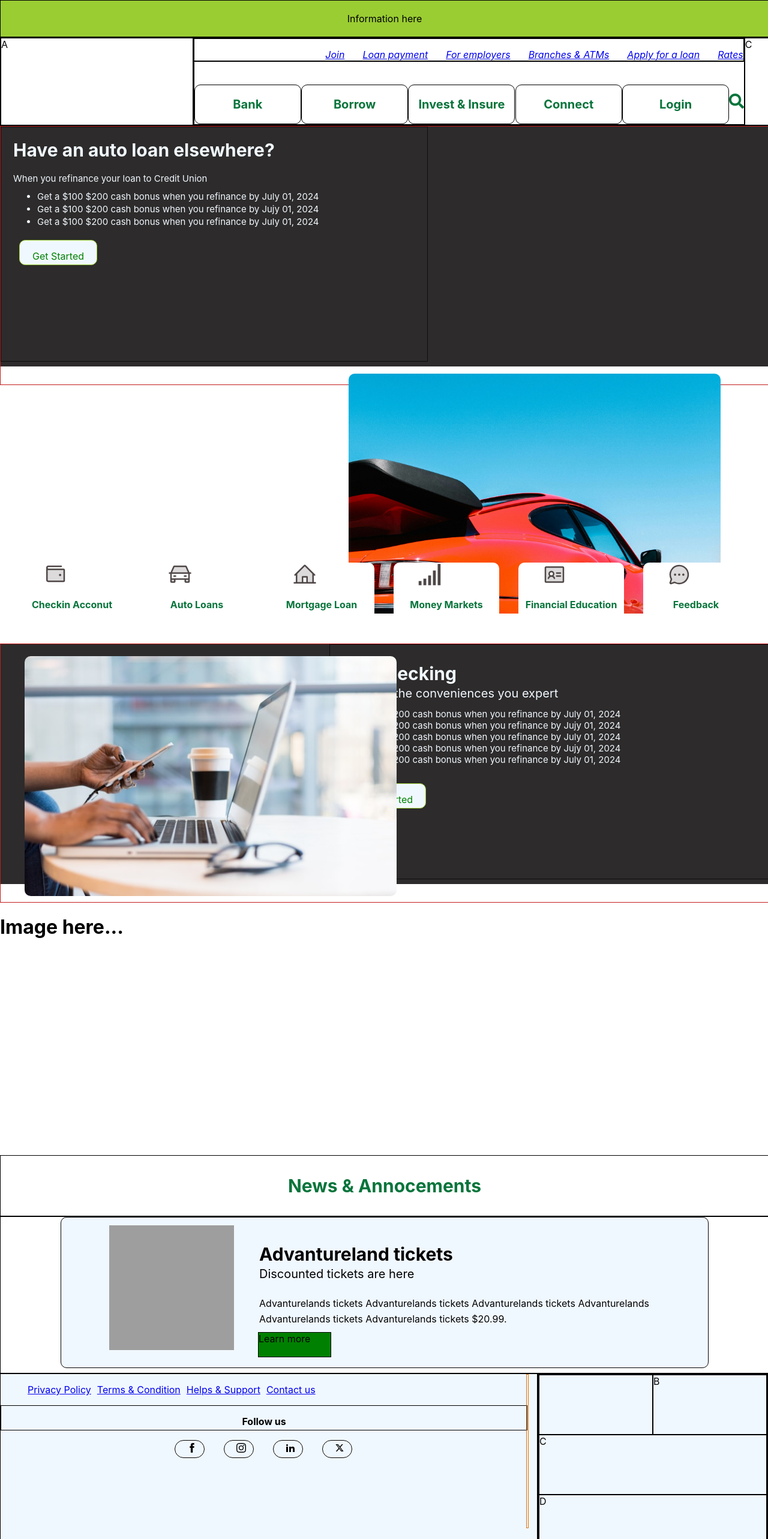
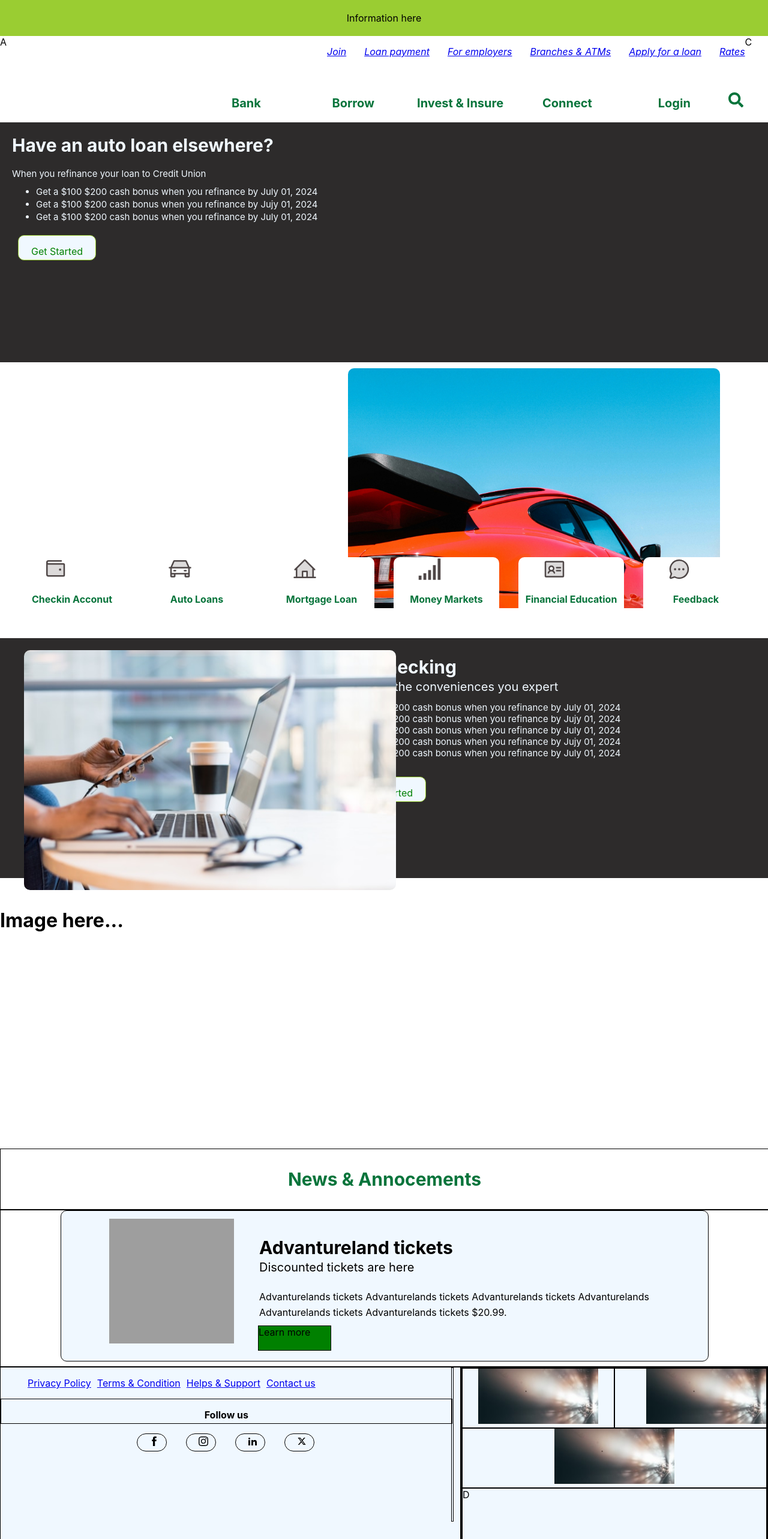
Before and after one commit to FrancisMingomba/thebank, a React (Create React App) app: page / in a window 1280 px wide. Shown: the top 2566 px of the page at 60% size. Built offline with nearby package versions, Linux system fonts and the light colour scheme; grey boxes are pictures that could not be loaded.

Commit message:
Footer image

```diff
--- a/src/components/home.jsx
+++ b/src/components/home.jsx
@@ -14,6 +14,7 @@ import { TfiFacebook } from "react-icons/tfi";
 import { BsInstagram } from "react-icons/bs";
 import { ImLinkedin2 } from "react-icons/im";
 import { RiTwitterXFill } from "react-icons/ri";
+import IMAGE1 from "../images/image1.jpg";
 
 
 class Home extends Component {
@@ -172,10 +173,14 @@ class Home extends Component {
                     <div  className="component9_inner">
                         <div className="container">
                             <div className="box b-one">
-
+                            <div id="image1-div"><img id="footer-image1" src={IMAGE1} alt="" /></div>
                             </div>
-                            <div className="box b-two">B</div>
-                            <div className="box b-three">C</div>
+                            <div className="box b-two">
+                            <div id="image1-div"><img id="footer-image2" src={IMAGE1} alt="" /></div>
+                            </div>
+                            <div className="box b-three">
+                            <div id="image1-div"><img id="footer-image3" src={IMAGE1} alt="" /></div>
+                            </div>
                             <div className="box b-four">D</div>
                         </div>
                     </div>
--- a/src/css/home.css
+++ b/src/css/home.css
@@ -8,7 +8,7 @@
     height: 60px;
     display: flex;
     justify-content: center;
-    border: 0.25px solid black;
+
     background: yellowgreen;
     align-items: center;
 }
@@ -16,7 +16,7 @@
     width: 100%;
     display: grid;
     grid-template: repeat(3, 100px) / repeat(2, 100px);
-    border: 0.25px solid black;
+
     display: flex;
     flex-direction: row;
 }
@@ -24,14 +24,14 @@
 .component2_box1 {
     width: 25%;
     height: 9rem;
-    border: .25px solid black;
+
 }
 .component2_box2 {
     width: 72%;
     height: 9rem;
     display: grid;
     grid-template: repeat(2, 100px) / repeat(2, 100px);
-    border: 0.25px solid black;
+
     display: flex;
     flex-direction: column;
 
@@ -41,7 +41,7 @@
     height: 500px;
     display: grid;
     grid-template: repeat(2, 100px) / repeat(2, 100px);
-    border: 1px solid black;
+
     display: flex;
     justify-content: space-evenly;
     align-items: last baseline;
@@ -58,7 +58,7 @@
 .grid {
     width: 11rem;
     height: 4rem;
-    border: 1px solid black;
+
     border-radius: 10px;
 
 }
@@ -69,12 +69,12 @@
 .boxx {
     width: 9rem;
     height: 5rem;
-    border: 1px solid black;
+
 }
 .component2_box3 {
     width: 3%;
     height: 9rem;
-    border: .25px solid black;
+
 }
 .component2_box2-l1 {
     list-style-type: none;
@@ -88,13 +88,13 @@
     width: 100%;
     display: grid;
     grid-template: repeat(2, 100px) / repeat(2, 100px);
-    border: 0.25px solid black;
+
     height: 100vh;
 }
 .box2-ls {
     width: 100%;
     height: 200px;
-    border: 0.25px solid black;
+
 }
 .component2_box2-l1 {
     float: left;
@@ -145,7 +145,7 @@
      margin-left: 30px;
   }
   .ls {
-    border: 1px solid black;
+
   }
 
   .search_icon_div {
@@ -154,7 +154,6 @@
   .component3 {
     width: 100%;
     height: 430px;
-    border: 1px solid rgb(196, 27, 27);
 
   }
   .auto-image {
@@ -178,9 +177,9 @@
 .component3_inner1 {
     width: 710px;
     height: 390px;
-    border: 1px solid black;
+
     float: left;
-    border:1px  solid rgb(14, 14, 15);
+
 }
 .component3_inner2 {
     width: 700px;
@@ -192,7 +191,7 @@
     margin-top: 30px;
     width: 40rem;
     height: 25rem;
-    border: 1px solid black;
+
     background: yellowgreen;
     border-radius: 10px;
 }
@@ -232,7 +231,7 @@
 .component5 {
     width: 100%;
     height: 430px;
-    border: 1px solid rgb(196, 27, 27);
+
 
 }
 .free-checking-image {
@@ -252,9 +251,9 @@
 .component5_inner1 {
     width: 730px;
     height: 390px;
-    border: 1px solid rgb(201, 11, 11);
+
     float: right;
-    border:1px  solid rgb(14, 14, 15);
+
 }
 .component5_inner2 {
     width: 410px;
@@ -352,22 +351,25 @@
 .component9 {
     width: 100%;
     display: grid;
-    grid-template: 100px 100px 100px / 70% 30%;
+    grid-template: 100px 100px 100px / 60% 40%;
 
 }
 .component9_inner {
   height: 300px;
   background: aliceblue;
   border: 1px solid black;
+  margin-right: 0px;
+
 }
 .vertical-line {
-    border: 1px solid rgb(227, 115, 10);
+    border: 0.5px solid black;
     height: 255px;
     margin-left: auto;
     width: 2px;
     float:left;
     padding-bottom: -20px;
     padding-top: -20px;
+    box-shadow: 10px;
 }
 
 .footer_item {
@@ -483,8 +485,49 @@
     border-radius: 20px;
     border:1px solid black;
     margin: 1rem;
+}
+.image1-div {
 
+    padding-top: 5px;
+}
+#footer-image1 {
+    width: 200px;
+    height: 130;
+    align-items: center;
+    display: block;
+    margin-left: auto;
+    margin-right: auto;
+    padding-left: auto;
+    padding: auto;
 
+}
+#footer-image2 {
+    width: 200px;
+    height: 130;
+    align-items: center;
+    display: block;
+    margin-left: auto;
+    margin-right: auto;
+    padding-left: auto;
+    padding: auto;
+    float: right;
+
+}
+#footer-image3 {
+    width: 200px;
+    height: 130;
+    align-items: center;
+    display: block;
+    margin-left: auto;
+    margin-right: auto;
+    padding-left: auto;
+    padding: auto;
+
+}
+#image1-div {
+    display: block;
+    margin-left: auto;
+    margin-right: auto;
 
 
 }
```
